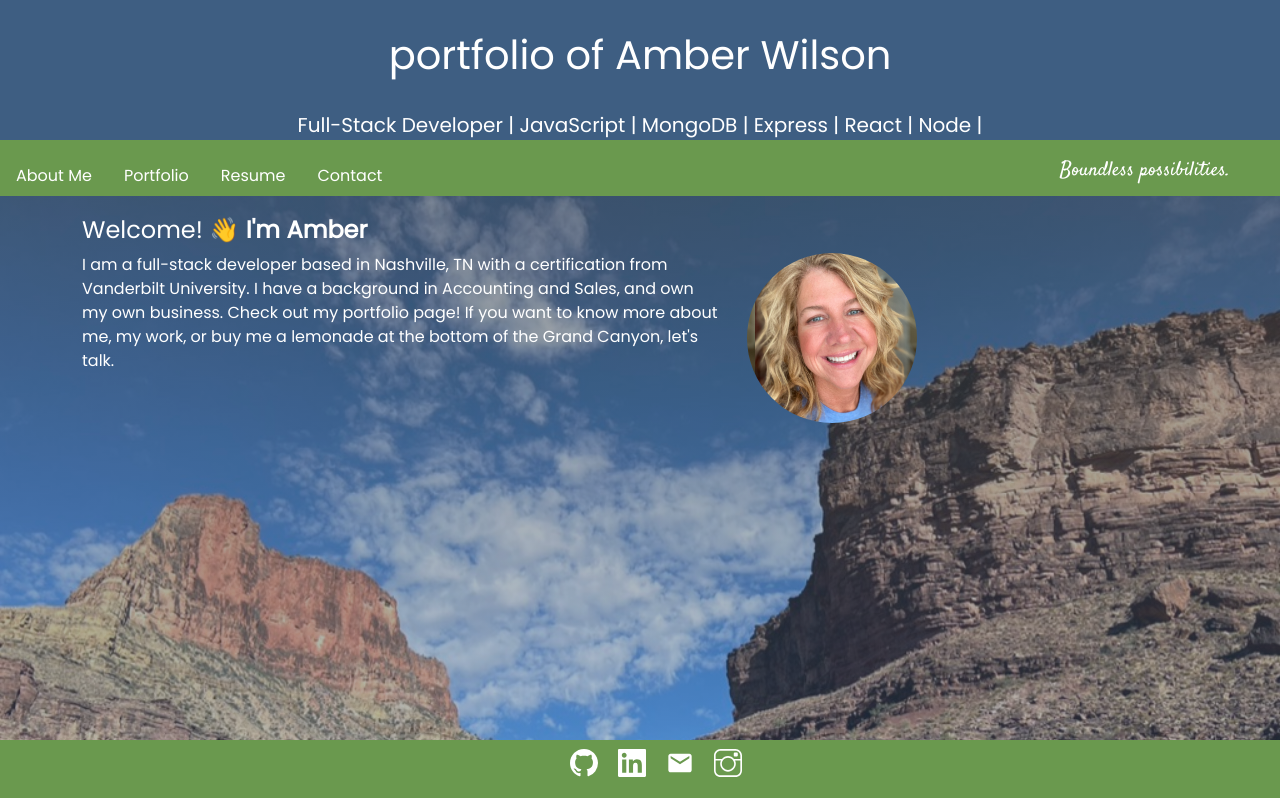
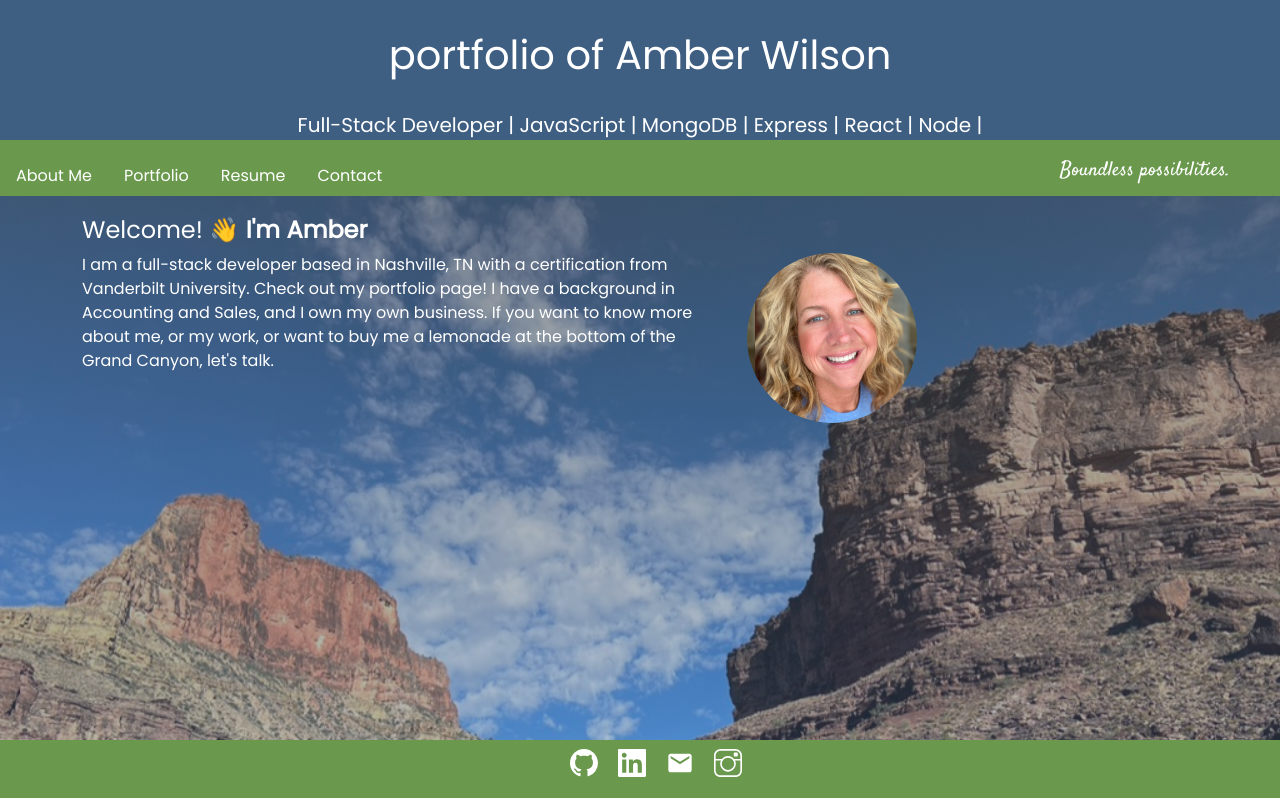
Before and after one commit to awil414/Portfolio, a React (Create React App) app: page / in a window 1280 px wide. Shown: the top 798 px of the page. Built offline with nearby package versions, Linux system fonts and the light colour scheme.

Commit message:
changing wording in About me section in About me page

```diff
--- a/src/pages/About/index.js
+++ b/src/pages/About/index.js
@@ -23,9 +23,9 @@ export default function About() {
           <MDBCol md='7' className='about-text'>
             <p>
               I am a full-stack developer based in Nashville, TN with a
-              certification from Vanderbilt University. I have a background in
-              Accounting and Sales, and own my own business. Check out my
-              portfolio page! If you want to know more about me, my work, or buy
+              certification from Vanderbilt University. Check out my
+              portfolio page! I have a background in
+              Accounting and Sales, and I own my own business.  If you want to know more about me, or my work, or want to buy
               me a lemonade at the bottom of the Grand Canyon, let's talk.
             </p>
           </MDBCol>
--- a/src/pages/Resume/index.js
+++ b/src/pages/Resume/index.js
@@ -25,7 +25,7 @@ const Resume = () => {
         <h2>Resume</h2>
         <p> Download <a style={{ color: 'blue' }} href={myResume} download>MY RESUME</a> </p>
       </div>
-      <MDBRow >
+      <MDBRow className="h-100 ">
         <MDBCol sm='6'>
           <MDBCard  className='resume-card'>
             <MDBCardBody>
```
